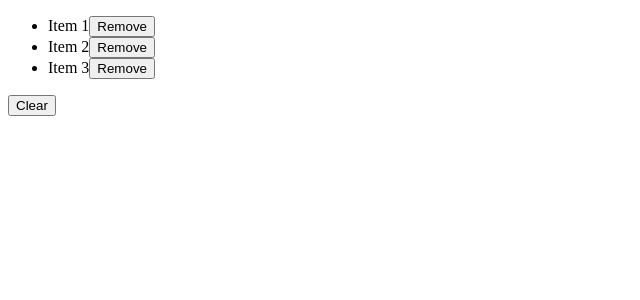
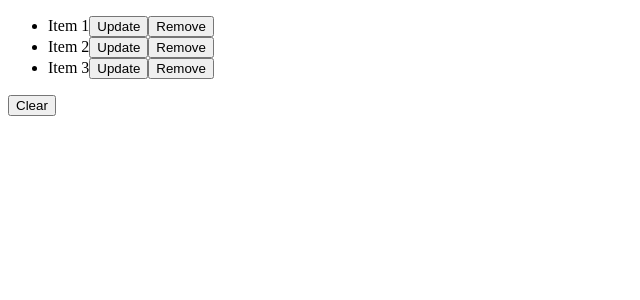
Before and after one commit to aartisharma05/mern-app-practice, a React (Create React App) app in the folder frontend/: page / in a window 1280 px wide. Shown: the top 300 px of the page, without its empty margins (0-640 px from the left). Built offline with nearby package versions, Linux system fonts and the light colour scheme.

Commit message:
"update"

```diff
--- a/frontend/src/Data.js
+++ b/frontend/src/Data.js
@@ -8,12 +8,25 @@ const Data = () => {
   const handleRemove = (itemId) => {
     setnData(nData.filter((item) => item.id !== itemId));
   };
+
+  const handleUpdate = (itemId) => {
+    setnData(
+      nData.map((item) => {
+        if (item.id === itemId) {
+          return { name: "newName" };
+        } else {
+          return item;
+        }
+      })
+    );
+  };
   return (
     <div>
       <ul>
         {nData.map((item) => (
           <li key={item.id}>
             {item.name}
+            <button onClick={() => handleUpdate(item.id)}>Update</button>
             <button onClick={() => handleRemove(item.id)}>Remove</button>
           </li>
         ))}
```
